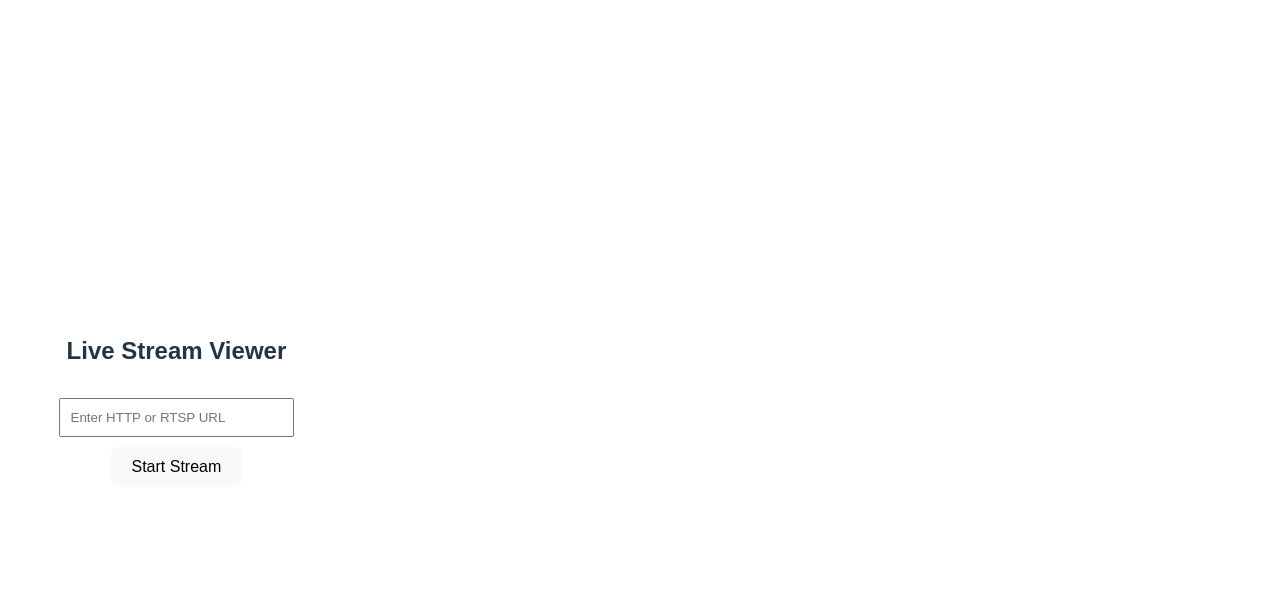
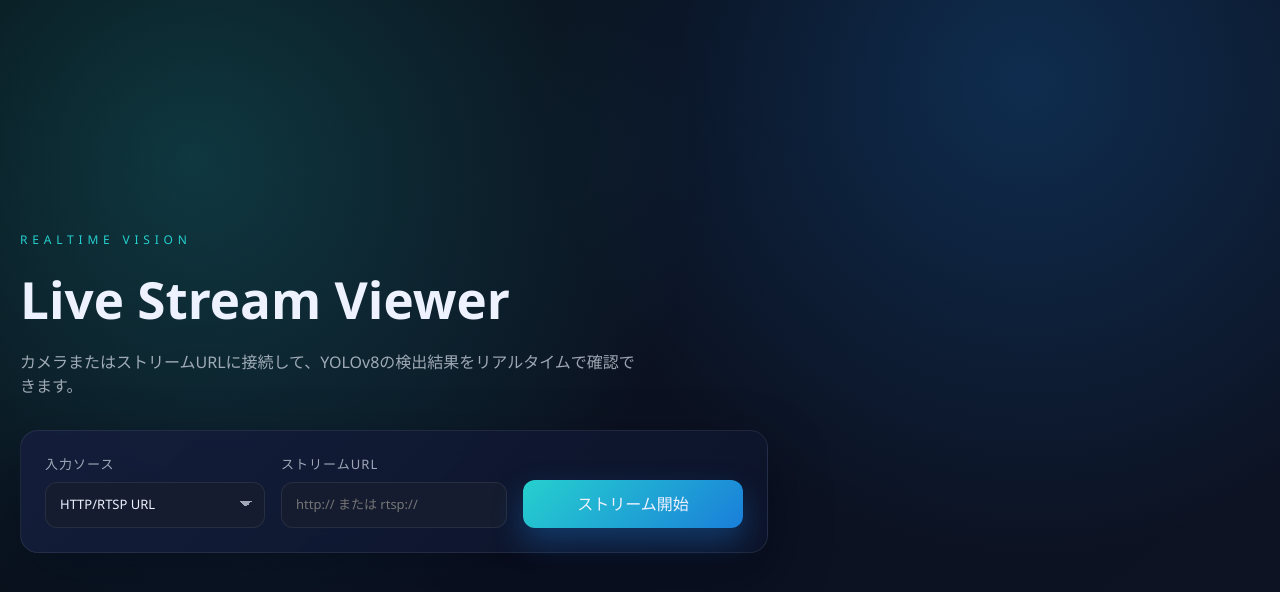
Before and after one commit to satoshi-hashimoto52/web_server, a React (Vite) app in the folder frontend/: page / in a window 1280 px wide. Shown: the top 592 px of the page. Built offline with nearby package versions, Linux system fonts and the light colour scheme.

Commit message:
rep_20260119

```diff
--- a/frontend/src/App.jsx
+++ b/frontend/src/App.jsx
@@ -6,7 +6,9 @@ import React, { useState, useRef, useEffect } from 'react';
 import './styles.css';
 
 function App() {
+  const [sourceType, setSourceType] = useState('url');
   const [streamUrl, setStreamUrl] = useState('');
+  const [deviceIndex, setDeviceIndex] = useState('0');
   const [imageData, setImageData] = useState('');
   const ws = useRef(null);
 
@@ -15,12 +17,19 @@ function App() {
     // 既存接続をクリーンに閉じる
     if (ws.current) ws.current.close();
 
+    const target =
+      sourceType === 'device' ? `device:${deviceIndex}` : streamUrl.trim();
+    if (!target) {
+      alert('Please enter a valid stream URL.');
+      return;
+    }
+
     // 新規 WebSocket 接続
     ws.current = new WebSocket('ws://localhost:5050/ws/stream');
 
     ws.current.onopen = () => {
       console.log('WebSocket connected');
-      ws.current.send(streamUrl);
+      ws.current.send(target);
     };
 
     ws.current.onmessage = (event) => {
@@ -47,26 +56,70 @@ function App() {
     return () => ws.current && ws.current.close();
   }, []);
 
+  const stopStream = () => {
+    if (ws.current) ws.current.close();
+    setImageData('');
+  };
+
   return (
     <div className="container">
+      <header className="hero">
+        <p className="eyebrow">Realtime Vision</p>
         <h2>Live Stream Viewer</h2>
-      <form onSubmit={startStream}>
+        <p className="subhead">
+          カメラまたはストリームURLに接続して、YOLOv8の検出結果をリアルタイムで確認できます。
+        </p>
+      </header>
+      <form className="panel" onSubmit={startStream}>
+        <div className="controls">
+          <label className="field">
+            <span>入力ソース</span>
+            <select
+              value={sourceType}
+              onChange={(e) => setSourceType(e.target.value)}
+            >
+              <option value="url">HTTP/RTSP URL</option>
+              <option value="device">Macbook カメラ</option>
+            </select>
+          </label>
+          {sourceType === 'url' ? (
+            <label className="field field-wide">
+              <span>ストリームURL</span>
               <input
                 type="text"
                 value={streamUrl}
-          placeholder="Enter HTTP or RTSP URL"
+                placeholder="http:// または rtsp://"
                 onChange={(e) => setStreamUrl(e.target.value)}
                 required
               />
-        <button type="submit">Start Stream</button>
+            </label>
+          ) : (
+            <label className="field field-wide">
+              <span>デバイス</span>
+              <select
+                value={deviceIndex}
+                onChange={(e) => setDeviceIndex(e.target.value)}
+              >
+                <option value="0">デバイス0（内蔵）</option>
+                <option value="1">デバイス1</option>
+              </select>
+            </label>
+          )}
+          <button className="primary" type="submit">ストリーム開始</button>
+        </div>
       </form>
       {/* imageData がセットされたら表示 */}
       {imageData && (
+        <div className="preview">
           <img
             src={imageData}
             alt="Live Stream"
             className="stream"
           />
+          <button className="secondary" type="button" onClick={stopStream}>
+            スタート画面へ戻る
+          </button>
+        </div>
       )}
     </div>
   );
--- a/frontend/src/styles.css
+++ b/frontend/src/styles.css
@@ -1,19 +1,197 @@
+:root {
+  --bg: #0b0f1a;
+  --bg-soft: #151c2f;
+  --panel: #0f1526;
+  --panel-border: rgba(255, 255, 255, 0.08);
+  --text: #eef2ff;
+  --muted: rgba(238, 242, 255, 0.65);
+  --accent: #26d0ce;
+  --accent-2: #1a7fda;
+  --shadow: 0 24px 60px rgba(3, 5, 20, 0.45);
+}
+
+* {
+  box-sizing: border-box;
+}
+
+body {
+  margin: 0;
+  min-height: 100vh;
+  font-family: "Space Grotesk", "JetBrains Mono", "Segoe UI", sans-serif;
+  background:
+    radial-gradient(circle at 15% 20%, rgba(38, 208, 206, 0.22), transparent 40%),
+    radial-gradient(circle at 80% 10%, rgba(26, 127, 218, 0.25), transparent 38%),
+    linear-gradient(140deg, #070a12 0%, #0b1120 45%, #0d1324 100%);
+  color: var(--text);
+}
+
 .container {
-  max-width: 800px;
-  margin: auto;
-  text-align: center;
-  font-family: sans-serif;
+  max-width: 980px;
+  margin: 0 auto;
+  padding: 48px 20px 64px;
 }
-input {
-  width: 60%;
-  padding: 10px;
-  margin: 10px;
+
+.hero {
+  text-align: left;
+  margin-bottom: 32px;
+  animation: fadeUp 0.8s ease both;
 }
+
+.eyebrow {
+  text-transform: uppercase;
+  letter-spacing: 0.4em;
+  font-size: 12px;
+  color: var(--accent);
+  margin: 0 0 12px;
+}
+
+h2 {
+  font-size: clamp(32px, 4vw, 52px);
+  margin: 0 0 12px;
+}
+
+.subhead {
+  max-width: 620px;
+  color: var(--muted);
+  margin: 0;
+  font-size: 16px;
+}
+
+.panel {
+  background: linear-gradient(135deg, rgba(20, 30, 60, 0.9), rgba(13, 20, 42, 0.95));
+  border: 1px solid var(--panel-border);
+  border-radius: 18px;
+  padding: 24px;
+  box-shadow: var(--shadow);
+  backdrop-filter: blur(12px);
+  animation: fadeUp 0.9s ease both;
+  animation-delay: 0.1s;
+}
+
+.controls {
+  display: grid;
+  grid-template-columns: minmax(180px, 220px) 1fr minmax(180px, 220px);
+  gap: 16px;
+  align-items: end;
+}
+
+.field {
+  display: flex;
+  flex-direction: column;
+  gap: 8px;
+  font-size: 13px;
+  color: var(--muted);
+}
+
+.field span {
+  letter-spacing: 0.08em;
+  text-transform: uppercase;
+}
+
+.field-wide {
+  grid-column: 2 / 3;
+}
+
+input,
+select,
 button {
-  padding: 10px 20px;
+  font: inherit;
+  color: var(--text);
 }
+
+input,
+select {
+  background: var(--bg-soft);
+  border: 1px solid rgba(255, 255, 255, 0.08);
+  padding: 12px 14px;
+  border-radius: 12px;
+  outline: none;
+  transition: border-color 0.2s ease, box-shadow 0.2s ease;
+}
+
+input:focus,
+select:focus {
+  border-color: rgba(38, 208, 206, 0.6);
+  box-shadow: 0 0 0 3px rgba(38, 208, 206, 0.2);
+}
+
+select {
+  appearance: none;
+  background-image: linear-gradient(45deg, transparent 50%, var(--muted) 50%),
+    linear-gradient(135deg, var(--muted) 50%, transparent 50%);
+  background-position: calc(100% - 18px) 18px, calc(100% - 12px) 18px;
+  background-size: 6px 6px, 6px 6px;
+  background-repeat: no-repeat;
+}
+
+.primary {
+  background: linear-gradient(135deg, var(--accent), var(--accent-2));
+  border: none;
+  padding: 12px 18px;
+  border-radius: 12px;
+  font-weight: 600;
+  cursor: pointer;
+  box-shadow: 0 14px 30px rgba(26, 127, 218, 0.35);
+  transition: transform 0.2s ease, box-shadow 0.2s ease;
+}
+
+.primary:hover {
+  transform: translateY(-1px);
+  box-shadow: 0 18px 36px rgba(26, 127, 218, 0.45);
+}
+
+.preview {
+  margin-top: 28px;
+  padding: 12px;
+  border-radius: 18px;
+  background: rgba(10, 15, 30, 0.8);
+  border: 1px solid rgba(255, 255, 255, 0.06);
+  box-shadow: var(--shadow);
+  animation: fadeUp 1s ease both;
+  animation-delay: 0.2s;
+  display: grid;
+  gap: 16px;
+}
+
 .stream {
-  margin-top: 20px;
-  max-width: 100%;
-  border: 2px solid #ccc;
+  width: 100%;
+  border-radius: 14px;
+  border: 1px solid rgba(255, 255, 255, 0.1);
 }
+
+.secondary {
+  background: transparent;
+  border: 1px solid rgba(255, 255, 255, 0.2);
+  color: var(--text);
+  padding: 10px 16px;
+  border-radius: 12px;
+  cursor: pointer;
+  transition: border-color 0.2s ease, transform 0.2s ease, box-shadow 0.2s ease;
+}
+
+.secondary:hover {
+  border-color: rgba(38, 208, 206, 0.6);
+  box-shadow: 0 10px 24px rgba(38, 208, 206, 0.2);
+  transform: translateY(-1px);
+}
+
+@media (max-width: 900px) {
+  .controls {
+    grid-template-columns: 1fr;
+  }
+
+  .field-wide {
+    grid-column: auto;
+  }
+}
+
+@keyframes fadeUp {
+  from {
+    opacity: 0;
+    transform: translateY(18px);
+  }
+  to {
+    opacity: 1;
+    transform: translateY(0);
+  }
+}
```
Also changed, not shown: 1 other file (tests, documents, lock files or other folders). Lines whose indentation alone changed are shown as unchanged.
